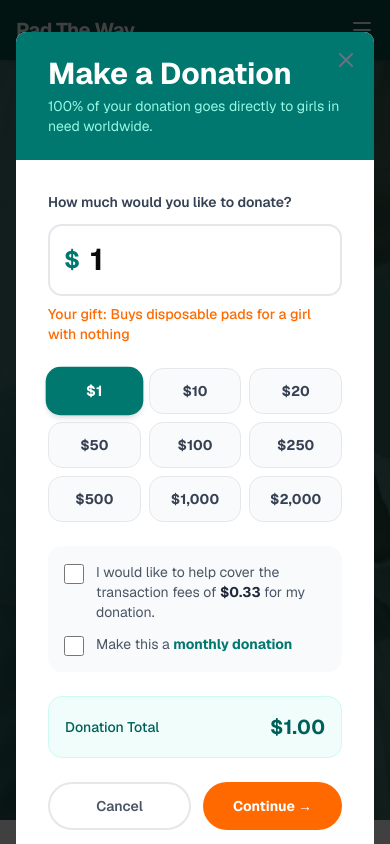
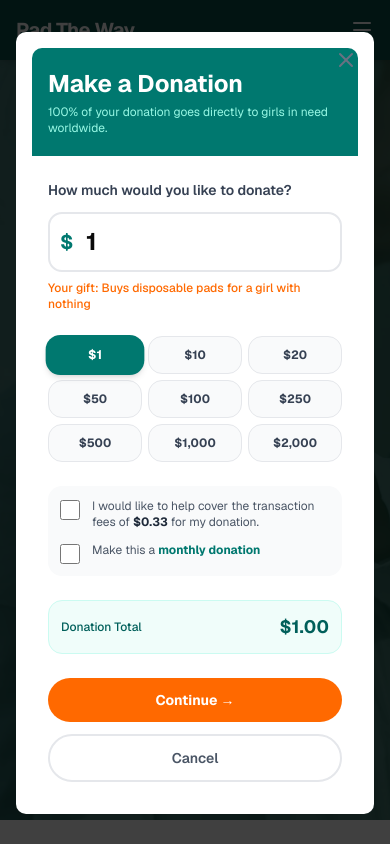
Before and after one commit to advmedia320-sudo/padtheways, a Next.js app: page / in a window 390 px wide. Both pictures are taken after a click on the button "LEARN MORE". Shown: the top 844 px of the page. Built offline with nearby package versions, Linux system fonts and the light colour scheme.

Commit message:
Fix donation form mobile responsiveness

```diff
--- a/components/donation-steps/DonationAmount.tsx
+++ b/components/donation-steps/DonationAmount.tsx
@@ -29,9 +29,9 @@ export function DonationAmount({ data, onUpdate, onNext, onClose }: Props) {
   return (
     <div>
       {/* Header */}
-      <div className="bg-teal-700 -mx-8 -mt-8 px-8 py-6 mb-8 rounded-t-lg">
-        <h1 className="text-3xl font-bold text-white mb-1">Make a Donation</h1>
-        <p className="text-teal-200 text-sm">
+      <div className="bg-teal-700 -mx-4 -mt-4 px-4 py-5 mb-6 rounded-t-lg sm:-mx-8 sm:-mt-8 sm:px-8 sm:py-6 sm:mb-8">
+        <h1 className="text-2xl font-bold text-white mb-1 sm:text-3xl">Make a Donation</h1>
+        <p className="text-teal-200 text-xs sm:text-sm">
           100% of your donation goes directly to girls in need worldwide.
         </p>
       </div>
@@ -42,29 +42,29 @@ export function DonationAmount({ data, onUpdate, onNext, onClose }: Props) {
           How much would you like to donate?
         </label>
         <div className="relative">
-          <span className="absolute left-4 top-1/2 -translate-y-1/2 text-2xl font-bold text-teal-700">$</span>
+          <span className="absolute left-3 top-1/2 -translate-y-1/2 text-xl font-bold text-teal-700 sm:left-4 sm:text-2xl">$</span>
           <input
             type="number"
             value={data.amount || ""}
             onChange={(e) => onUpdate({ amount: parseFloat(e.target.value) || 0 })}
             placeholder="0.00"
-            className="w-full pl-10 pr-4 py-4 text-3xl font-bold border-2 border-gray-200 rounded-xl focus:outline-none focus:border-teal-500 transition-colors"
+            className="w-full pl-9 pr-4 py-3 text-2xl font-bold border-2 border-gray-200 rounded-xl focus:outline-none focus:border-teal-500 transition-colors sm:pl-10 sm:py-4 sm:text-3xl"
           />
         </div>
         {data.amount > 0 && (
-          <p className="mt-2 text-sm text-orange-500 font-medium">
+          <p className="mt-2 text-xs text-orange-500 font-medium sm:text-sm">
             Your gift: {getImpactMessage(data.amount)}
           </p>
         )}
       </div>
 
       {/* Preset Amounts */}
-      <div className="grid grid-cols-3 gap-2 mb-6">
+      <div className="grid grid-cols-3 gap-1.5 mb-6 sm:gap-2">
         {presetAmounts.map((amount) => (
           <button
             key={amount}
             onClick={() => onUpdate({ amount })}
-            className={`py-3 px-2 text-sm font-bold rounded-xl transition-all duration-200 ${
+            className={`py-2.5 px-1 text-xs font-bold rounded-xl transition-all duration-200 sm:py-3 sm:px-2 sm:text-sm ${
               data.amount === amount
                 ? "bg-teal-700 text-white shadow-md scale-105"
                 : "bg-gray-50 text-gray-700 border border-gray-200 hover:border-teal-400 hover:text-teal-700"
@@ -76,7 +76,7 @@ export function DonationAmount({ data, onUpdate, onNext, onClose }: Props) {
       </div>
 
       {/* Checkboxes */}
-      <div className="space-y-3 mb-6 bg-gray-50 rounded-xl p-4">
+      <div className="space-y-3 mb-6 bg-gray-50 rounded-xl p-3 sm:p-4">
         <label className="flex items-start gap-3 cursor-pointer">
           <input
             type="checkbox"
@@ -84,7 +84,7 @@ export function DonationAmount({ data, onUpdate, onNext, onClose }: Props) {
             onChange={(e) => onUpdate({ coverFees: e.target.checked })}
             className="w-5 h-5 mt-0.5 accent-teal-600 flex-shrink-0"
           />
-          <span className="text-sm text-gray-600">
+          <span className="text-xs text-gray-600 sm:text-sm">
             I would like to help cover the transaction fees of{" "}
             <strong className="text-gray-800">${fee}</strong> for my donation.
           </span>
@@ -97,10 +97,10 @@ export function DonationAmount({ data, onUpdate, onNext, onClose }: Props) {
             onChange={(e) => onUpdate({ isMonthly: e.target.checked })}
             className="w-5 h-5 mt-0.5 accent-teal-600 flex-shrink-0"
           />
-          <span className="text-sm text-gray-600">
+          <span className="text-xs text-gray-600 sm:text-sm">
             Make this a <strong className="text-teal-700">monthly donation</strong>
             {data.isMonthly && (
-              <span className="ml-2 bg-orange-100 text-orange-600 text-xs font-semibold px-2 py-0.5 rounded-full">
+              <span className="ml-2 inline-block bg-orange-100 text-orange-600 text-xs font-semibold px-2 py-0.5 rounded-full">
                 2x Impact
               </span>
             )}
@@ -110,16 +110,16 @@ export function DonationAmount({ data, onUpdate, onNext, onClose }: Props) {
 
       {/* Total */}
       {data.amount > 0 && (
-        <div className="bg-teal-50 border border-teal-100 rounded-xl p-4 mb-6 flex justify-between items-center">
-          <span className="text-sm font-medium text-teal-800">Donation Total</span>
-          <span className="text-xl font-bold text-teal-800">
+        <div className="bg-teal-50 border border-teal-100 rounded-xl p-3 mb-6 flex justify-between items-center sm:p-4">
+          <span className="text-xs font-medium text-teal-800 sm:text-sm">Donation Total</span>
+          <span className="text-lg font-bold text-teal-800 sm:text-xl">
             ${(data.amount + (data.coverFees ? fee : 0)).toFixed(2)}
           </span>
         </div>
       )}
 
       {/* Buttons */}
-      <div className="flex gap-3">
+      <div className="flex flex-col-reverse gap-3 sm:flex-row">
         <button
           onClick={onClose}
           className="flex-1 py-3 px-4 border-2 border-gray-200 text-gray-600 font-semibold rounded-full hover:bg-gray-50 transition-colors duration-200 text-sm"
```
